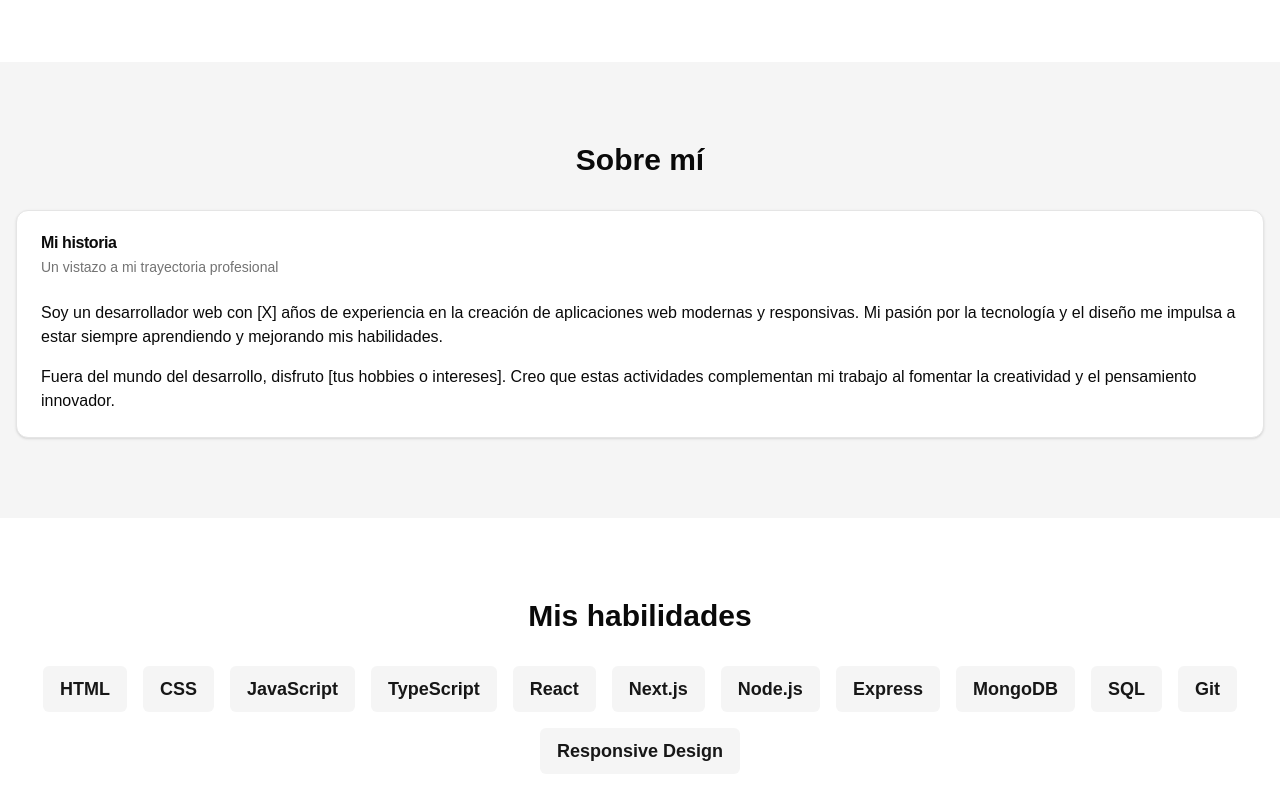
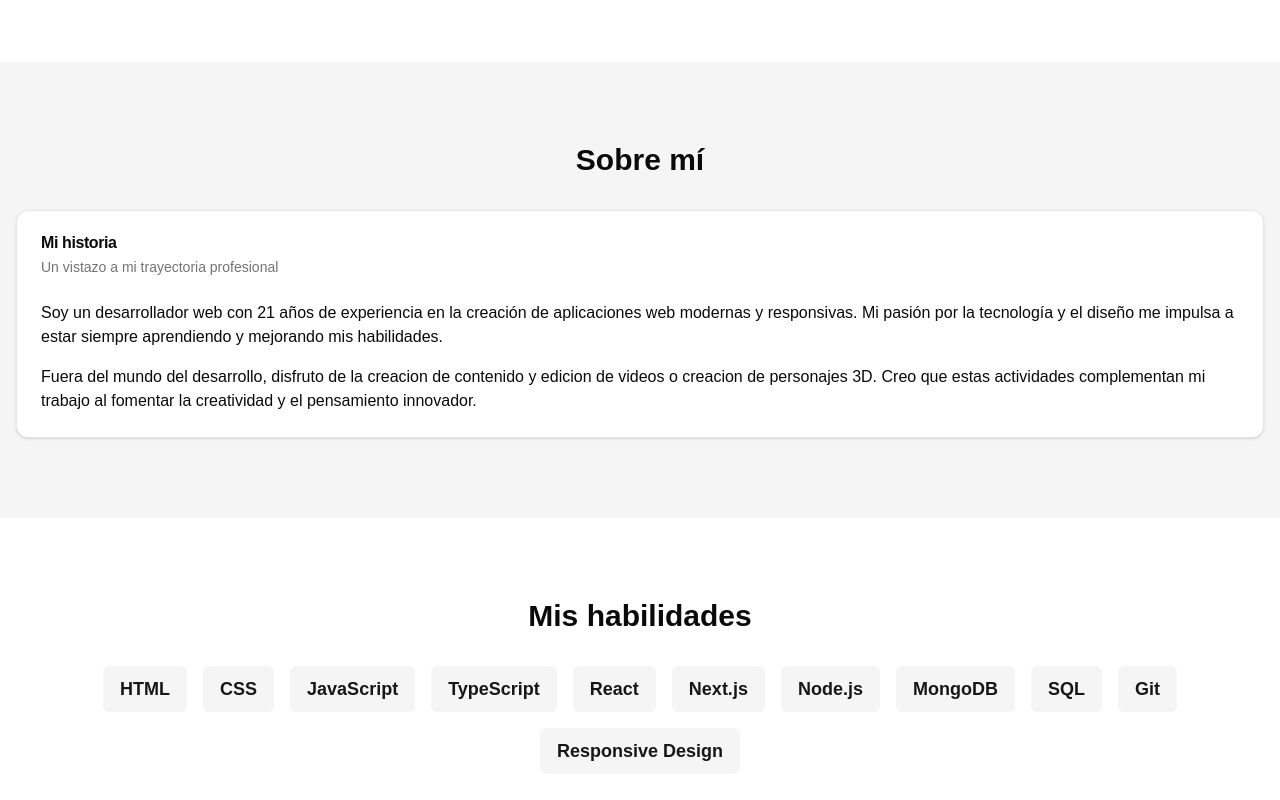
Before and after one commit to SageshiSai/porfolio, a Next.js app: page / in a window 1280 px wide. Shown: the part 414-1214 px from the top of the page. Built offline with nearby package versions, Linux system fonts and the light colour scheme.

Commit message:
cambios pequeños

```diff
--- a/src/app/components/about.tsx
+++ b/src/app/components/about.tsx
@@ -12,12 +12,12 @@ export default function About() {
           </CardHeader>
           <CardContent>
             <p className="mb-4">
-              Soy un desarrollador web con [X] años de experiencia en la creación de aplicaciones web modernas y
+              Soy un desarrollador web con 21 años de experiencia en la creación de aplicaciones web modernas y
               responsivas. Mi pasión por la tecnología y el diseño me impulsa a estar siempre aprendiendo y mejorando
               mis habilidades.
             </p>
             <p>
-              Fuera del mundo del desarrollo, disfruto [tus hobbies o intereses]. Creo que estas actividades
+              Fuera del mundo del desarrollo, disfruto de la creacion de contenido y edicion de videos o creacion de personajes 3D. Creo que estas actividades
               complementan mi trabajo al fomentar la creatividad y el pensamiento innovador.
             </p>
           </CardContent>
--- a/src/app/components/skills.tsx
+++ b/src/app/components/skills.tsx
@@ -8,7 +8,6 @@ const skills = [
   "React",
   "Next.js",
   "Node.js",
-  "Express",
   "MongoDB",
   "SQL",
   "Git",
```
